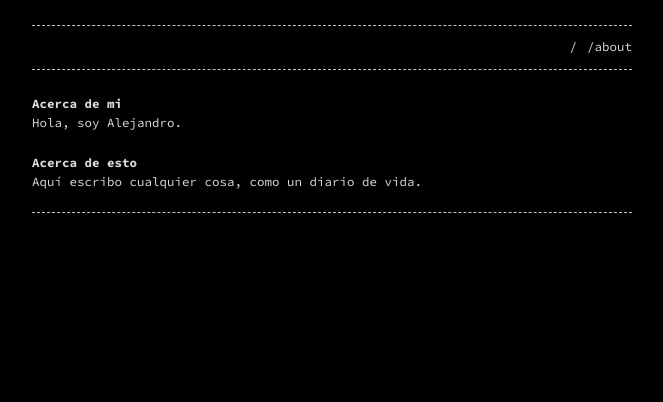
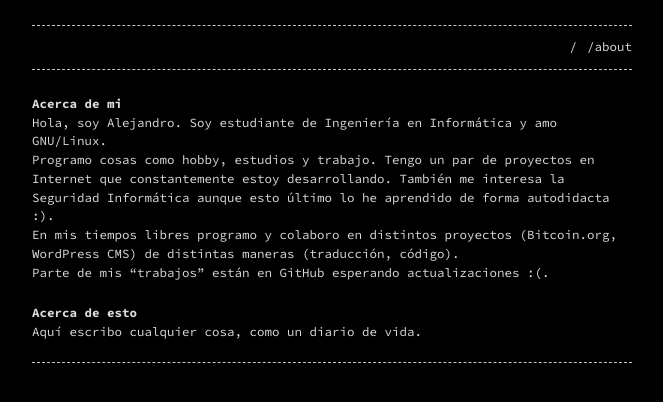
Before and after one commit to fariascl/weblog.8loop.cl, a Jekyll site: the page built from about.md, in a window 1280 px wide. Shown: the top 402 px of the page, without its empty margins (308-971 px from the left). Built offline with Jekyll 4.4.1, drawn with Linux system fonts in a browser that asks for light colours.

Commit message:
Update about.md

```diff
--- a/about.md
+++ b/about.md
@@ -6,7 +6,12 @@ permalink: /about/
 
 ## Acerca de mi
 
-Hola, soy Alejandro.
+Hola, soy Alejandro. Soy estudiante de Ingeniería en Informática y amo GNU/Linux.
+
+Programo cosas como hobby, estudios y trabajo. Tengo un par de proyectos en Internet que constantemente estoy desarrollando. También me interesa la Seguridad Informática aunque esto último lo he aprendido de forma autodidacta :).
+
+En mis tiempos libres programo y colaboro en distintos proyectos (Bitcoin.org, WordPress CMS) de distintas maneras (traducción, código).
+Parte de mis “trabajos” están en GitHub esperando actualizaciones :(.
 
 ## Acerca de esto
 
```
